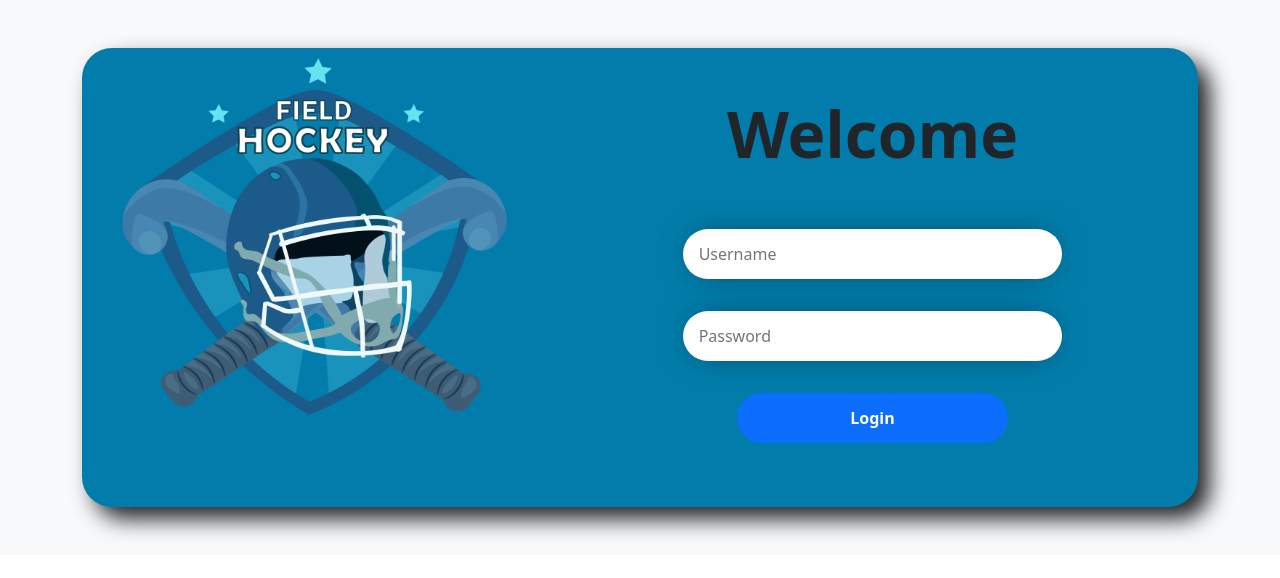
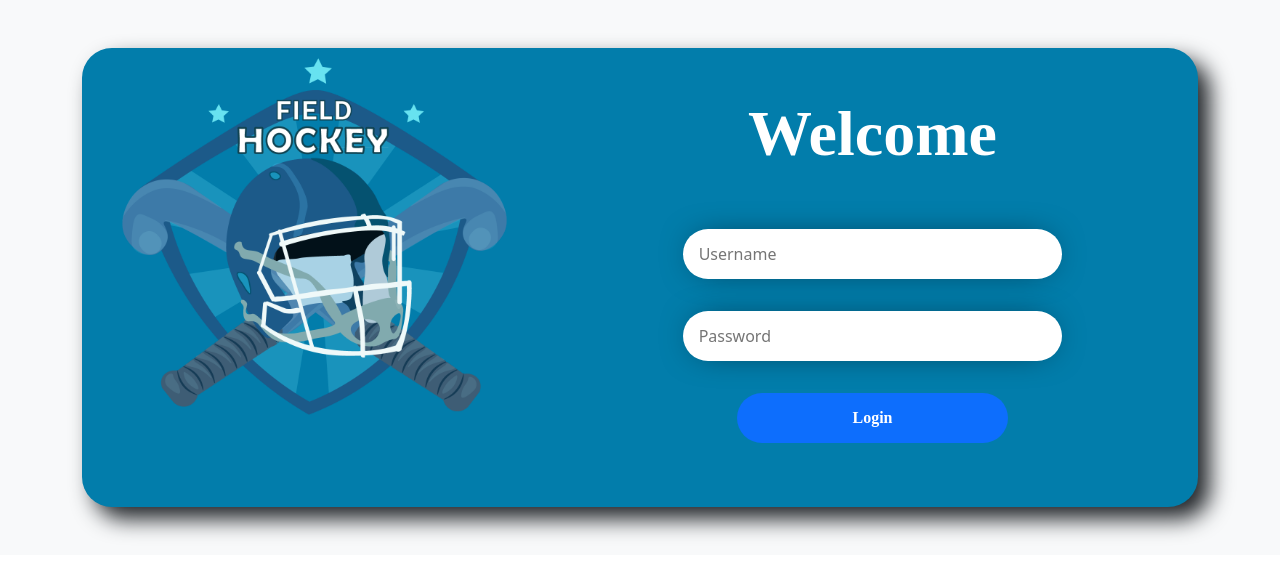
Before and after one commit to GruppeX/Hockey-Project-GX-Frontend, a plain HTML site: page templates/login.html in a window 1280 px wide. Drawn offline with nearby package versions, Linux system fonts and the light colour scheme.

Commit message:
GXH-7 font changed

```diff
--- a/css/loginStyle.css
+++ b/css/loginStyle.css
@@ -38,8 +38,13 @@
   font-weight: 600;
   background: #0d6efd;
   color: white;
+  font-family: "Franklin Gothic Heavy";
 }
 .btn1:hover {
   background: #1e86db;
   transition: 0.5s;
 }
+.welcome{
+  color: white;
+  font-family: "Berlin Sans FB";
+}
--- a/templates/login.html
+++ b/templates/login.html
@@ -32,7 +32,7 @@
             <img src="../imgg/Field-Hockey.png" class="img-fluid" alt="" />
           </div>
           <div class="col-lg-7 text-center py-5">
-            <h1>Welcome</h1>
+            <h1 class="welcome">Welcome</h1>
 
             <form>
               <div class="form-row py-3 pt-5">
```
